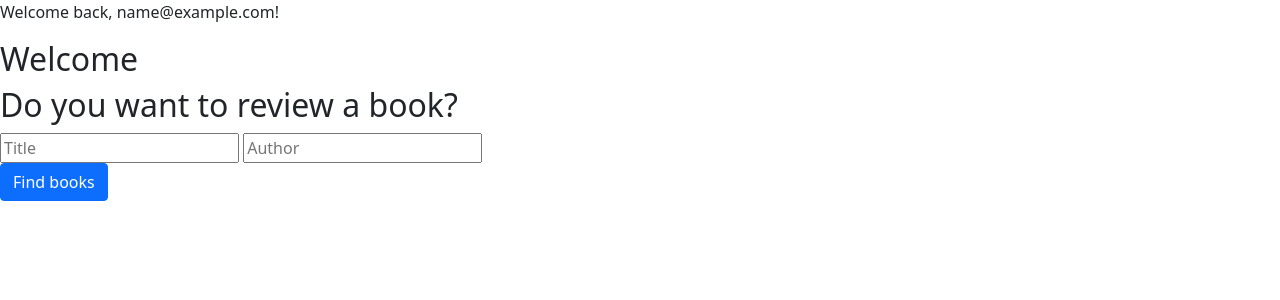
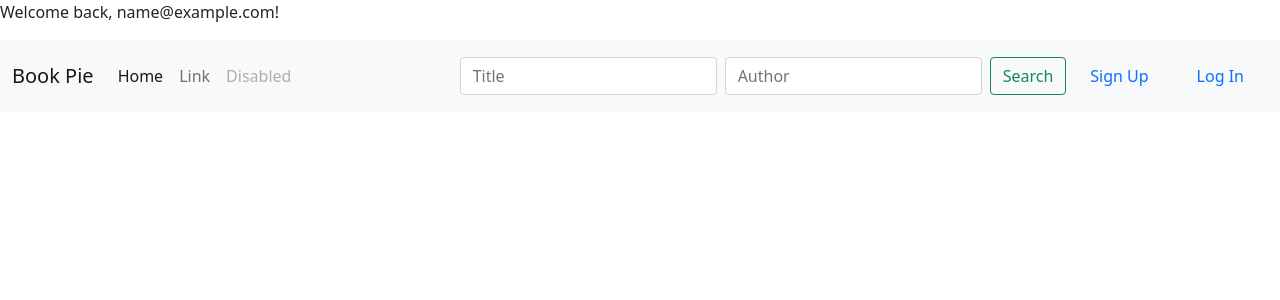
Before and after one commit to amak-code/Book_Pie, a Flask app: page /user in a window 1280 px wide. Shown: the top 300 px of the page. Run offline with Flask 2, Linux system fonts and the light colour scheme; the visitor is signed in with stand-in values (Sample User, id 1); data comes from the database, SQL or seed files in the repository; data that the repository does not hold is empty; some libraries are stand-ins or nearby versions.

Commit message:
Base.html was updated and navbar was added

```diff
--- a/server.py
+++ b/server.py
@@ -46,7 +46,7 @@ def find_books():
     # If user didn't type anything
     if title == '' and author == '':
         flash("Please type book's title or author!")
-        return redirect("/search")
+        return redirect("/")
 
     url = "https://www.googleapis.com/books/v1/volumes"
 
@@ -93,8 +93,6 @@ def show_book(google_book_id):
     print(res.url)
     print("//////////////////////////////////////////////")
     data = res.json()
-
-
 
     return render_template("book-details-page.html", book = data, db_book=db_book)
 
@@ -144,6 +142,16 @@ def process_login():
         session["user_id"] = user.user_id
         return redirect("/user")
 
+
+@app.route('/logout')
+def log_out():
+    """Allow a user to log out."""
+    session.clear()
+
+    return redirect('/')
+
+
+# methods for showing reviews on user's page and reviewng the book
 
 @app.route("/user")
 def user_page():
--- a/templates/base.html
+++ b/templates/base.html
@@ -3,10 +3,18 @@
   <head>
     <meta charset="utf-8">
     <meta name="viewport" content="width=device-width, initial-scale=1.0">
+    <link rel="preconnect" href="https://fonts.googleapis.com">
+    <link rel="preconnect" href="https://fonts.gstatic.com" crossorigin>
+    <link href="https://fonts.googleapis.com/css2?family=Lato:wght@400;700&display=swap" rel="stylesheet">
     <link rel="stylesheet" href="/static/styles.css">
-    <link rel="stylesheet" href="https://cdn.jsdelivr.net/npm/bootstrap@5.0.1/dist/css/bootstrap.min.css">
+    <link href="https://cdn.jsdelivr.net/npm/bootstrap@5.0.1/dist/css/bootstrap.min.css"
+      rel="stylesheet"
+      integrity="sha384-+0n0xVW2eSR5OomGNYDnhzAbDsOXxcvSN1TPprVMTNDbiYZCxYbOOl7+AMvyTG2x"
+      crossorigin="anonymous"/>
+    <script src="https://ajax.googleapis.com/ajax/libs/jquery/3.6.1/jquery.min.js"></script>
+
     <title>
-      {% block title %}{% endblock %}
+      {% block title %}Book Pie Site{% endblock %}
     </title>
 
     {% block head %}{% endblock %}
@@ -18,6 +26,45 @@
       {{ msg }}
       </p>
     {% endfor %}
+
+    <nav class="navbar navbar-expand-lg navbar-light bg-light">
+      <div class="container-fluid">
+        <a class="navbar-brand" href="/">Book Pie</a>
+        <button class="navbar-toggler" type="button" data-bs-toggle="collapse" data-bs-target="#navbarSupportedContent" aria-controls="navbarSupportedContent" aria-expanded="false" aria-label="Toggle navigation">
+          <span class="navbar-toggler-icon"></span>
+        </button>
+        <div class="collapse navbar-collapse" id="navbarSupportedContent">
+          <ul class="navbar-nav me-auto mb-2 mb-lg-0">
+            <li class="nav-item">
+              <a class="nav-link active" aria-current="page" href="/">Home</a>
+            </li>
+            <li class="nav-item">
+              <a class="nav-link" href="#">Link</a>
+            </li>
+            <li class="nav-item">
+              <a class="nav-link disabled" href="#" tabindex="-1" aria-disabled="true">Disabled</a>
+            </li>
+          </ul>
+          <form class="d-flex" action="/search" method="POST">
+            <input class="form-control me-2" type="text"
+              placeholder="Title"
+              name="title" aria-label="Title">
+            <input class="form-control me-2" type="text"
+              placeholder="Author"
+              name="author" aria-label="Author">
+            <button class="btn btn-outline-success" type="submit">Search</button>
+          </form>
+          <div class="d-flex flex-row-reverse bd-highlight">
+            <div class="p-2 bd-highlight">
+              <a class="nav-link active" aria-current="page" href="#">Log In</a>
+            </div>
+            <div class="p-2 bd-highlight">
+              <a class="nav-link active" aria-current="page" href="/register">Sign Up</a>
+            </div>
+          </div>
+        </div>
+      </div>
+    </nav>
     {% block body %}{% endblock %}
 
     {% block after_body %}{% endblock %}
--- a/templates/user_page.html
+++ b/templates/user_page.html
@@ -2,9 +2,8 @@
 {% block title %}User's Page{% endblock %}
 
 {% block body %}
-<h2>Welcome </h2>
 
-<div class="search">
+<!-- <div class="search">
     <h2>Do you want to review a book?</h2>
     <form action="/search">
       <input type="text"
@@ -18,7 +17,7 @@
       </p>
   </form>
   </div>
-<div>
+<div> -->
     {% if reviews is defined and reviews %}
     <p>The books that you previously reviewed:</p>
 
@@ -31,12 +30,10 @@
                     <br>
                     Title: {{review.book.title|title}}
                     <br>
-                    {% if 'authors' in review.book %}
+                    <!-- we need to check if authors are in the db for that book -->
                         Authors:
                         {{review.book.authors }}
 
-
-                    {% endif %}
                     <br>
                     Your review: "{{review.text_review}}"
                 </li>
```
Also changed, not shown: templates/homepage.html (+5 -5 lines).
